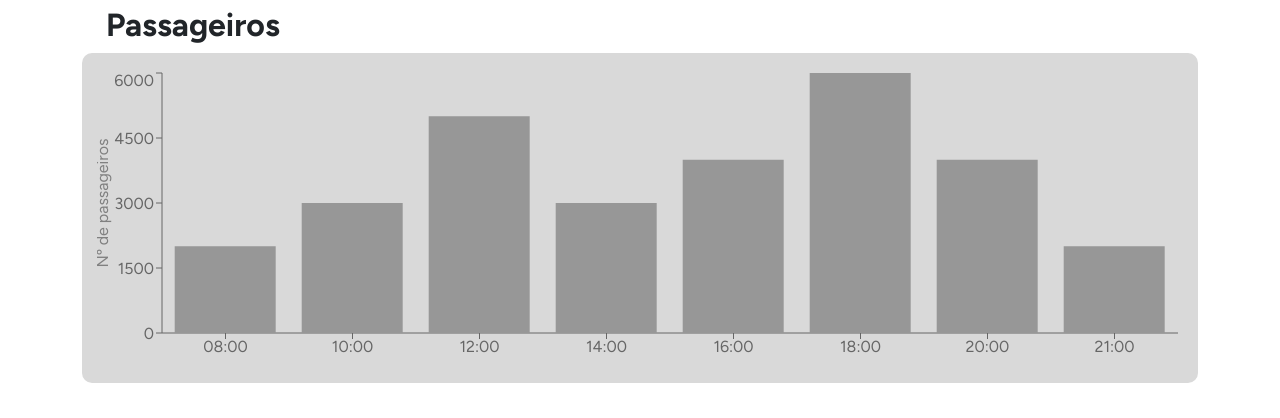
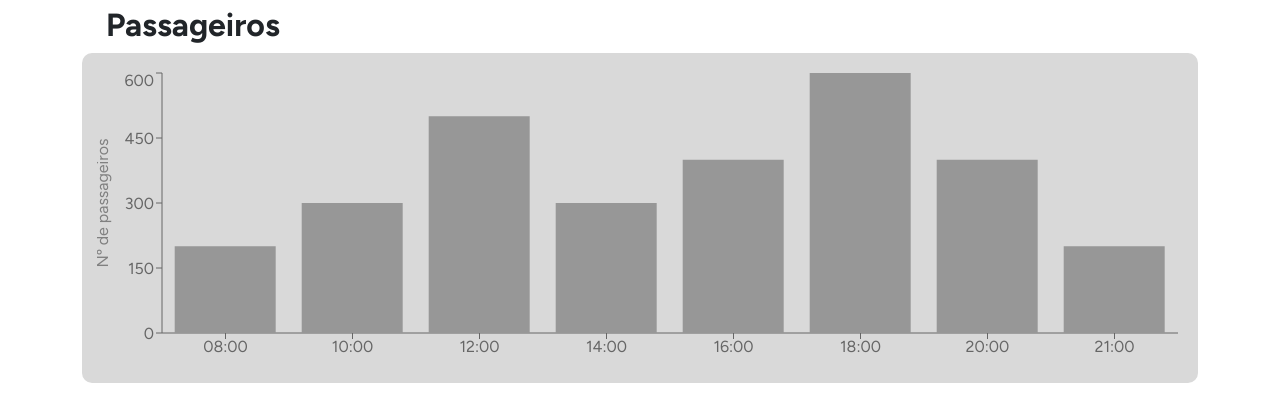
Before and after one commit to DiogoCunhaaa/trem-sa, a React (Create React App) app: page /relatorios in a window 1280 px wide. Shown: the part 379-797 px from the top of the page. Built offline with nearby package versions, Linux system fonts and the light colour scheme; sample sign-in values are in the browser's storage.

Commit message:
Atualizacao graicos

```diff
--- a/src/components/BarGraphic.jsx
+++ /dev/null
@@ -1,29 +0,0 @@
-import { PureComponent } from 'react';
-import { BarChart, Bar, ResponsiveContainer, XAxis, YAxis } from 'recharts';
-
-const dadosVelocidade = [
-    { hora: '08:00', velocidade: 15 },
-    { hora: '10:00', velocidade: 30 },
-    { hora: '12:00', velocidade: 30 },
-    { hora: '14:00', velocidade: 45 },
-    { hora: '16:00', velocidade: 60 },
-    { hora: '18:00', velocidade: 70 },
-    { hora: '20:00', velocidade: 75 },
-    { hora: '21:00', velocidade: 30 }
-];
-
-export default class Example extends PureComponent {
-  static demoUrl = 'https://codesandbox.io/p/sandbox/tiny-bar-chart-xzyy8g';
-
-  render() {
-    return (
-      <ResponsiveContainer width="100%" height={300}>
-        <BarChart data={dadosVelocidade}>
-          <XAxis dataKey="hora" />
-          <YAxis label={{ value: 'km/h', angle: -90, position: 'insideLeft'}} />
-          <Bar dataKey="velocidade" fill="#979797" />
-        </BarChart>
-      </ResponsiveContainer>
-    );
-  }
-}
--- a/src/components/Graphic.jsx
+++ b/src/components/Graphic.jsx
@@ -12,14 +12,14 @@ const dadosPassageiros = [
   { hora: '21:00', passageiros: 2000 },
 ];
 
-export default function Graphic() {
+export default function Graphic({ data, barDataKey, label }) {
   return (
     <ResponsiveContainer width='100%' height={300}>
-      <BarChart data={dadosPassageiros}>
+      <BarChart data={data}>
         <XAxis dataKey='hora' />
         <YAxis
           label={{
-            value: 'Nº de passageiros',
+            value: label,
             angle: -90,
             position: 'insideLeft',
             offset: 0,
@@ -28,7 +28,7 @@ export default function Graphic() {
             }
           }}
         />
-        <Bar dataKey='passageiros' fill='#979797' />
+        <Bar dataKey={barDataKey} fill='#979797' />
       </BarChart>
     </ResponsiveContainer>
   );
--- a/src/pages/Dashboard.jsx
+++ b/src/pages/Dashboard.jsx
@@ -1,9 +1,20 @@
 import RectanglePart from '../components/RectanglePart';
 import RectanglePartInfo from '../components/RectanglePartInfo';
-import BarGraphic from '../components/BarGraphic';
+import Graphic from '../components/Graphic';
 import SquarePart from '../components/SquarePart';
 import SquarePartInfo from '../components/SquarePartInfo';
 import { ProgressBar } from 'react-bootstrap';
+
+const dadosVelocidade = [
+    { hora: '08:00', velocidade: 15 },
+    { hora: '10:00', velocidade: 30 },
+    { hora: '12:00', velocidade: 30 },
+    { hora: '14:00', velocidade: 45 },
+    { hora: '16:00', velocidade: 60 },
+    { hora: '18:00', velocidade: 70 },
+    { hora: '20:00', velocidade: 75 },
+    { hora: '21:00', velocidade: 30 }
+];
 
 function Dashboard() {
   //BARRA DE PROGRESSO COMECINHO DO DASHBOARD
@@ -86,7 +97,11 @@ function Dashboard() {
         <div className='col-md-12'>
           <h2 className='mx-4 fw-bold'>Velocidade</h2>
           <RectanglePart>
-            <BarGraphic />
+            <Graphic
+              label={'Km/h'}
+              data={dadosVelocidade}
+              barDataKey={'velocidade'}
+            />
           </RectanglePart>
         </div>
       </div>
--- a/src/pages/Relatorios.jsx
+++ b/src/pages/Relatorios.jsx
@@ -13,14 +13,14 @@ function Relatorios() {
   ];
 
   const dadosPassageiros = [
-    { hora: '08:00', passageiros: 2 },
-    { hora: '10:00', passageiros: 3 },
-    { hora: '12:00', passageiros: 5 },
-    { hora: '14:00', passageiros: 3 },
-    { hora: '16:00', passageiros: 4 },
-    { hora: '18:00', passageiros: 6 },
-    { hora: '20:00', passageiros: 4 },
-    { hora: '21:00', passageiros: 2 },
+    { hora: '08:00', passageiros: 200 },
+    { hora: '10:00', passageiros: 300 },
+    { hora: '12:00', passageiros: 500 },
+    { hora: '14:00', passageiros: 300 },
+    { hora: '16:00', passageiros: 400 },
+    { hora: '18:00', passageiros: 600 },
+    { hora: '20:00', passageiros: 400 },
+    { hora: '21:00', passageiros: 200 },
   ]
 
   return (
@@ -71,7 +71,11 @@ function Relatorios() {
         <div className="col-md-12">
           <h2 className='mx-4 fw-bold'>Passageiros</h2>
             <RectanglePart>
-              <Graphic />
+              <Graphic
+                label={'Nº de passageiros'}
+                barDataKey={'passageiros'}
+                data={dadosPassageiros}
+              />
             </RectanglePart>
         </div>
       </div>
```
